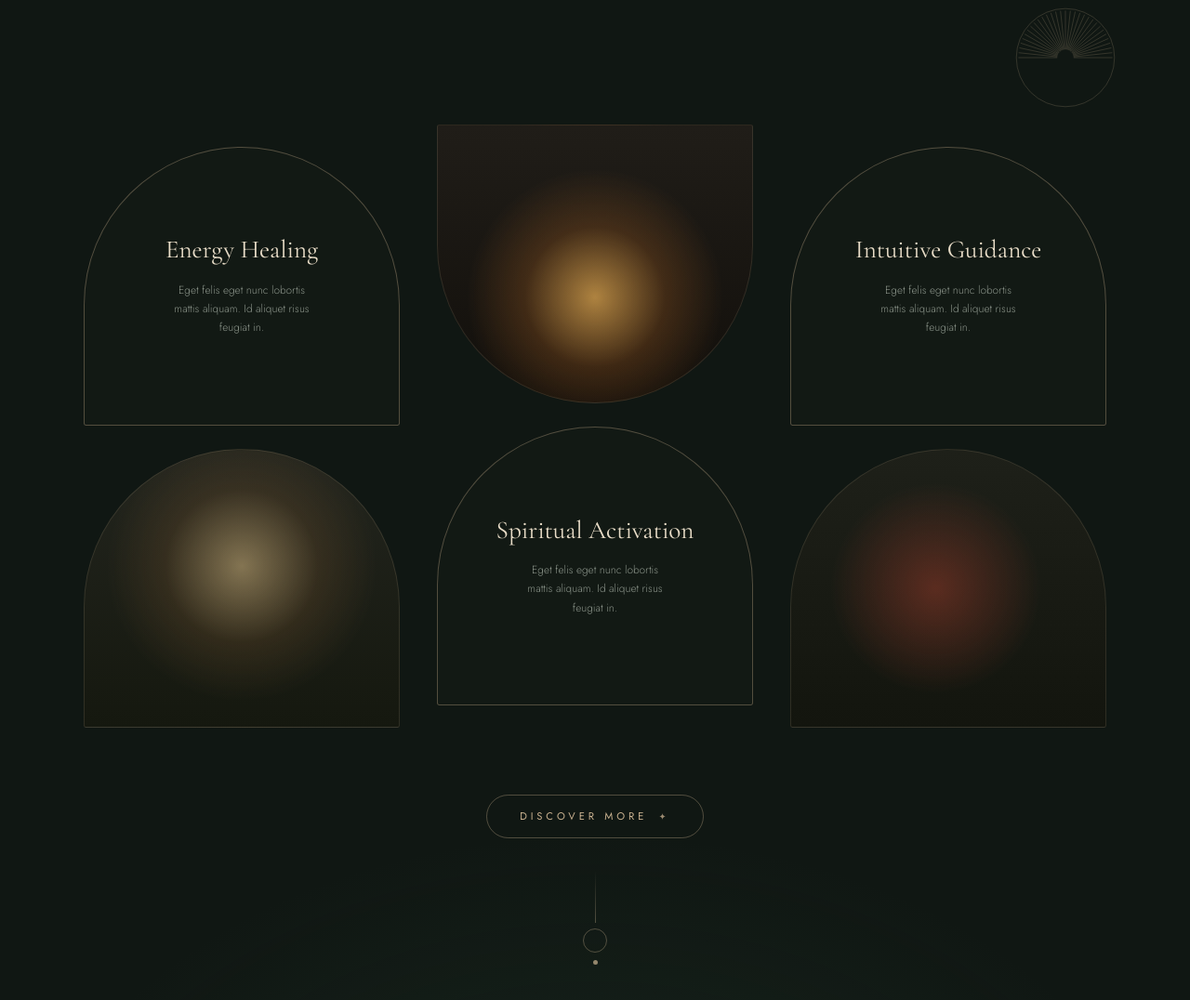
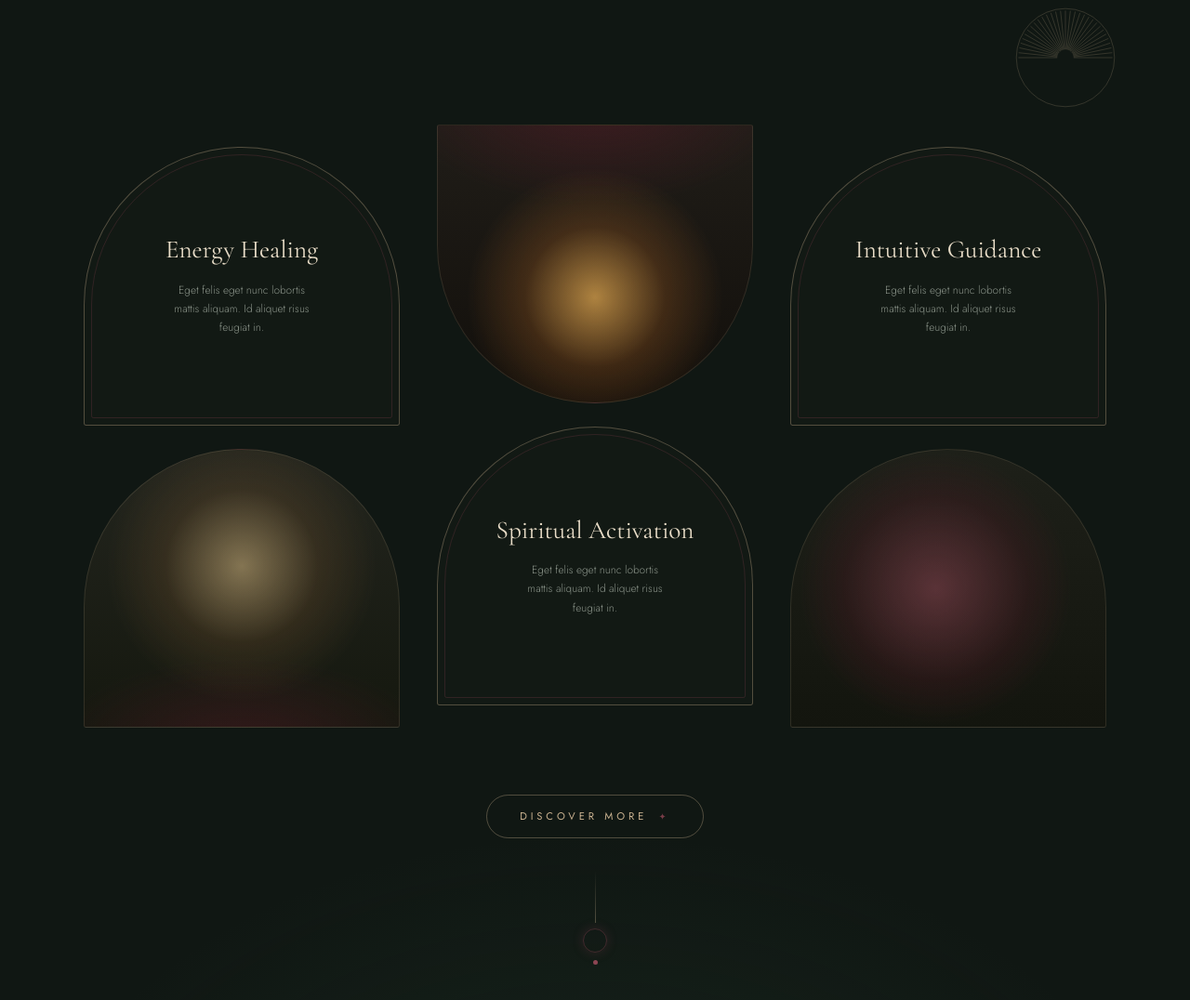
Before and after one commit to Noa-mcgrath/dany-barrett-medium, a plain HTML site: page index.html in a window 1280 px wide. Shown: the part 1620-2696 px from the top of the page at 93% size. Drawn offline with nearby package versions, Linux system fonts and the light colour scheme.

Commit message:
Add dark wine maroon accents to ornaments, frames, and card glows
Co-authored-by: Copilot <223556219+Copilot@users.noreply.github.com>

```diff
--- a/style.css
+++ b/style.css
@@ -12,6 +12,10 @@
   --gold: #cbb391;
   --gold-soft: #b9a382;
   --gold-faint: rgba(203, 179, 145, 0.35);
+  --maroon: #581a28;
+  --maroon-bright: #9a4a5a;
+  --maroon-faint: rgba(138, 65, 82, 0.4);
+  --maroon-glow: rgba(88, 26, 40, 0.45);
   --cream: #e9ddc8;
   --text-dim: #8a9389;
   --serif: "Cormorant Garamond", Georgia, serif;
@@ -57,13 +61,14 @@ body {
 }
 
 .btn:hover {
-  background: rgba(203, 179, 145, 0.12);
-  box-shadow: 0 0 24px rgba(203, 179, 145, 0.15);
+  background: var(--maroon-glow);
+  border-color: var(--maroon-faint);
+  box-shadow: 0 0 28px rgba(138, 65, 82, 0.3);
 }
 
 .sparkle {
   font-size: 0.65rem;
-  color: var(--gold);
+  color: var(--maroon-bright);
   animation: twinkle 2.8s ease-in-out infinite;
 }
 
@@ -74,7 +79,7 @@ body {
 
 .diamond {
   display: block;
-  color: var(--gold);
+  color: var(--maroon-bright);
   font-size: 0.8rem;
   margin-bottom: 1rem;
 }
@@ -223,8 +228,10 @@ body {
   border-radius: 999px 999px 6px 6px;
   background:
     radial-gradient(ellipse 90% 60% at 50% 18%, rgba(203, 179, 145, 0.22), transparent 65%),
+    radial-gradient(ellipse 80% 45% at 50% 100%, rgba(88, 26, 40, 0.35), transparent 70%),
     linear-gradient(180deg, #2a2e26 0%, #1b211b 60%, #12180f 100%);
   fill: rgba(203, 179, 145, 0.28);
+  box-shadow: 0 0 0 1px var(--maroon-faint); /* inner wine line inside the gold arch */
 }
 
 .about-text h2 {
@@ -283,14 +290,14 @@ body {
 
 .diamond-sm {
   font-size: 0.5rem;
-  color: var(--gold);
+  color: var(--maroon-bright);
   vertical-align: middle;
 }
 
 .heading-rule {
   flex: 1;
   height: 1px;
-  background: linear-gradient(to right, var(--gold-faint), transparent);
+  background: linear-gradient(to right, var(--maroon-faint), var(--gold-faint) 35%, transparent);
 }
 
 .fan-ornament {
@@ -328,6 +335,7 @@ body {
 }
 
 .card-arch--text {
+  position: relative;
   border: 1px solid var(--gold-faint);
   background: rgba(20, 28, 23, 0.6);
   display: flex;
@@ -336,6 +344,16 @@ body {
   justify-content: center;
   text-align: center;
   padding: 2.5rem 1.8rem;
+}
+
+/* inner wine line echoing the arch shape */
+.card-arch--text::after {
+  content: "";
+  position: absolute;
+  inset: 7px;
+  border: 1px solid rgba(138, 65, 82, 0.25);
+  border-radius: inherit;
+  pointer-events: none;
 }
 
 .card-arch--text h4 {
@@ -360,18 +378,20 @@ body {
 .card-img-1 {
   background:
     radial-gradient(circle at 50% 42%, rgba(233, 200, 140, 0.5), rgba(160, 110, 60, 0.18) 34%, transparent 60%),
+    radial-gradient(ellipse 90% 50% at 50% 110%, rgba(88, 26, 40, 0.5), transparent 70%),
     linear-gradient(180deg, #23251e 0%, #15180f 100%);
 }
 
 .card-img-2 {
   background:
     radial-gradient(circle at 50% 62%, rgba(255, 190, 90, 0.65), rgba(190, 110, 40, 0.25) 30%, transparent 55%),
+    radial-gradient(ellipse 90% 55% at 50% -10%, rgba(88, 26, 40, 0.55), transparent 70%),
     linear-gradient(180deg, #201d18 0%, #120f0b 100%);
 }
 
 .card-img-3 {
   background:
-    radial-gradient(circle at 46% 50%, rgba(190, 70, 50, 0.4), transparent 48%),
+    radial-gradient(circle at 46% 50%, rgba(154, 74, 90, 0.5), rgba(88, 26, 40, 0.25) 42%, transparent 62%),
     linear-gradient(180deg, #1e2019 0%, #13150e 100%);
 }
 
@@ -396,18 +416,19 @@ body {
 .pendant-circle {
   width: 26px;
   height: 26px;
-  border: 1px solid var(--gold-faint);
+  border: 1px solid var(--maroon-faint);
   border-radius: 50%;
   margin-top: 6px;
+  box-shadow: 0 0 12px rgba(138, 65, 82, 0.25);
 }
 
 .pendant-dot {
   width: 5px;
   height: 5px;
-  background: var(--gold);
+  background: var(--maroon-bright);
   border-radius: 50%;
   margin-top: 8px;
-  opacity: 0.7;
+  opacity: 0.9;
 }
 
 /* ============ FOOTER ============ */
```
